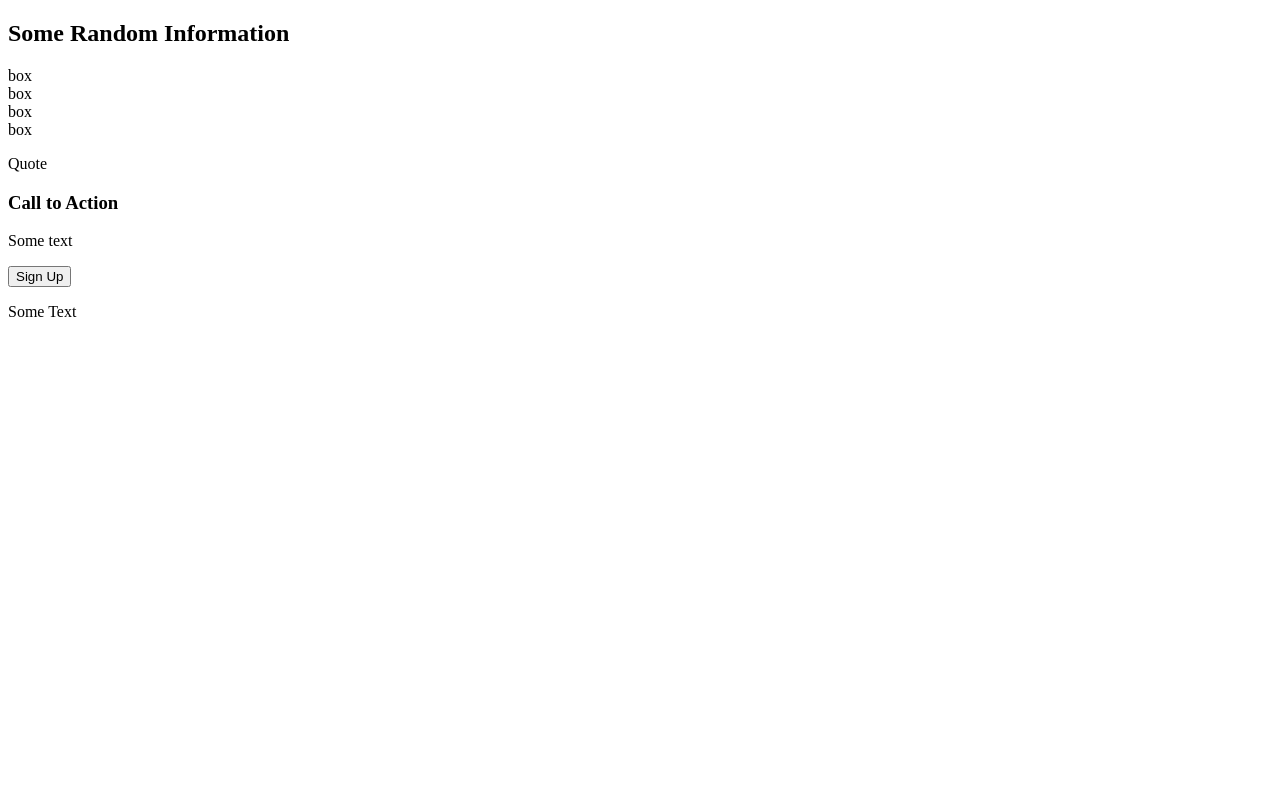
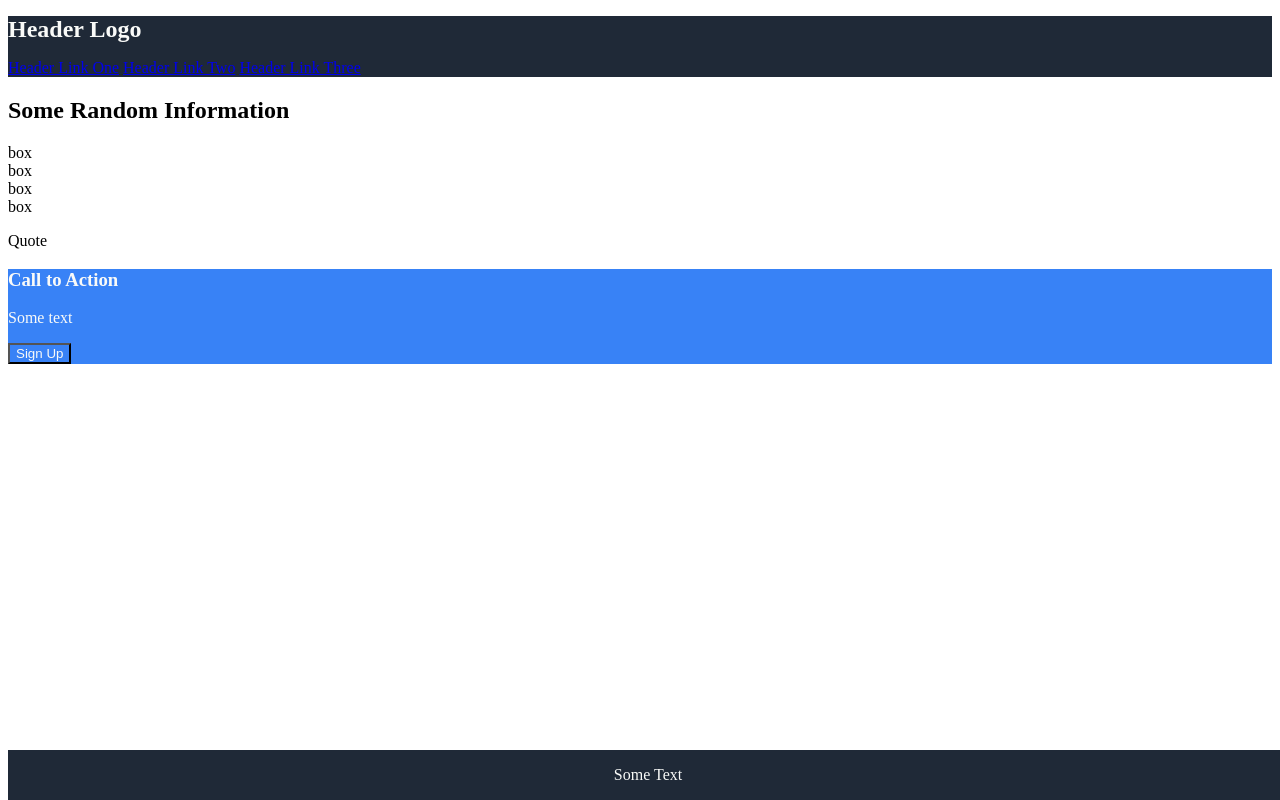
Before and after one commit to wildrover254/odin-landingpg, a plain HTML site: page index.html in a window 1280 px wide. Drawn offline with Linux system fonts and the light colour scheme.

Commit message:
Added basic styles

```diff
--- a/index.html
+++ b/index.html
@@ -4,11 +4,15 @@
     <meta charset="UTF-8">
     <meta http-equiv="X-UA-Compatible" content="IE=edge">
     <meta name="viewport" content="width=device-width, initial-scale=1.0">
+    <link rel="stylesheet" href="styles.css">
     <title>TOP Landing Page</title>
 </head>
 <body>
     <header>
-
+        <h1>Header Logo</h1>
+        <a href="#" target="blank">Header Link One</a>
+        <a href="#" target="blank">Header Link Two</a>
+        <a href="#" target="blank">Header Link Three</a>
     </header>
     <main>
         <div>
@@ -21,13 +25,13 @@
         <div>
             <p>Quote</p>
         </div>
-        <div>
+        <div id="call-to-action">
             <h3>Call to Action</h3>
             <p>Some text</p>
             <button>Sign Up</button>
         </div>
     </main>
-    <footer>
+    <footer id="footer">
         <p>Some Text</p>
     </footer>
 </body>
--- /dev/null
+++ b/styles.css
@@ -0,0 +1,26 @@
+header {
+    color: #F9FAF8;
+    background-color: #1F2937;
+}
+header h1 {
+    font-size: 24px;
+}
+
+#call-to-action {
+    color: #f9faf8;
+    background-color: #3882f6;
+}
+
+#call-to-action button {
+    color: #f9faf8;
+    background-color: #3882f6;
+}
+
+footer {
+    position: absolute;
+    bottom: 0;
+    width: 100%;
+    text-align: center;
+    color: #F9FAF8;
+    background-color: #1F2937;
+}
```
